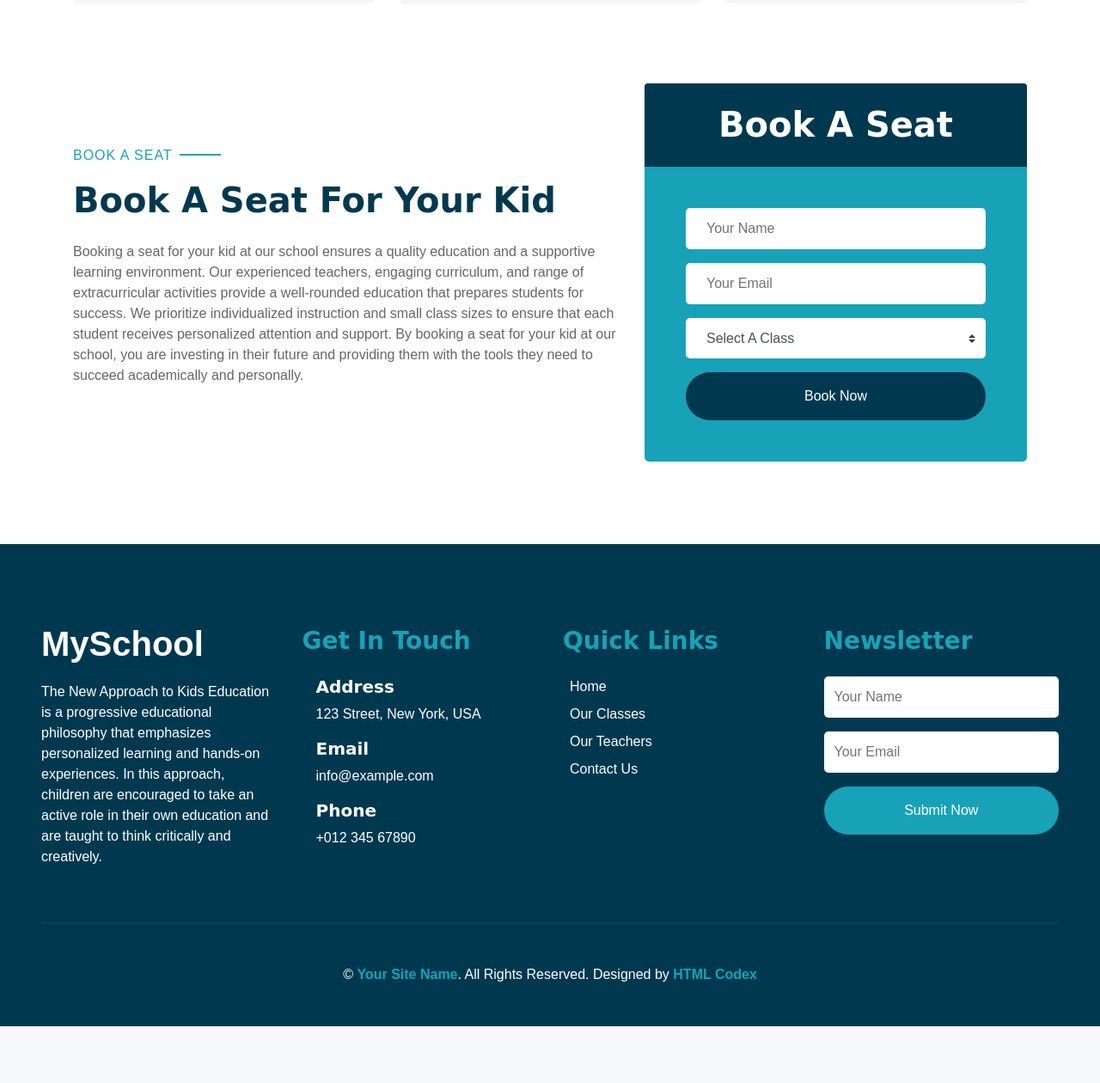
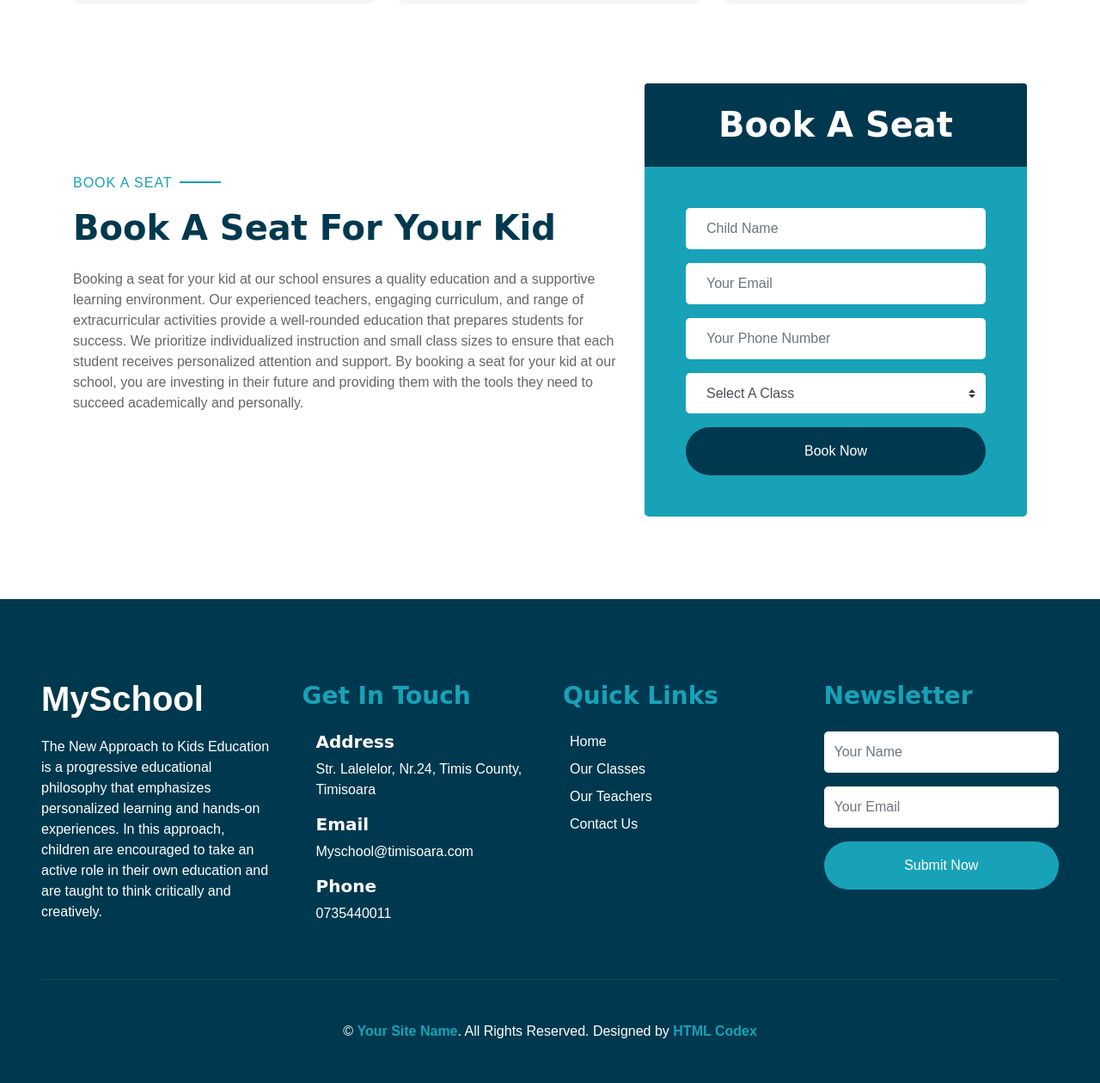
Before and after one commit to DobrinCipi/proiect_prezentare, a Django app: page /class.html in a window 1280 px wide. Shown: the part 1450-2710 px from the top of the page at 86% size. Before the commit the page ends 2644 px from the top, so only its background shows below. Run offline with Django 4.2, Linux system fonts and the light colour scheme; some libraries are stand-ins or nearby versions.

Commit message:
Making the registration form to work and editing templates

```diff
--- a/proiect/catalog_digital/templates/class.html
+++ b/proiect/catalog_digital/templates/class.html
@@ -182,18 +182,21 @@
                         </div>
                         <div class="card-body rounded-bottom bg-primary p-5">
                             <form>
-                                <div class="form-group">
-                                    <input type="text" class="form-control border-0 p-4" placeholder="Your Name" required="required" />
+                                <div action={% url 'class' %} method="POST" class="form-group">
+                                    <input type="text" name="class_name" class="form-control border-0 p-4" placeholder="Child Name" required="required" />
                                 </div>
                                 <div class="form-group">
-                                    <input type="email" class="form-control border-0 p-4" placeholder="Your Email" required="required" />
+                                    <input type="email" name="class_email"  class="form-control border-0 p-4" placeholder="Your Email" required="required" />
+                                </div>
+                                <div class="form-group">
+                                    <input type="number" name="class_phone"  class="form-control border-0 p-4" placeholder="Your Phone Number" required="required" />
                                 </div>
                                 <div class="form-group">
                                     <select class="custom-select border-0 px-4" style="height: 47px;">
                                         <option selected>Select A Class</option>
-                                        <option value="1">Class 1</option>
-                                        <option value="2">Class 1</option>
-                                        <option value="3">Class 1</option>
+                                        <option value="1">Drawing Class</option>
+                                        <option value="2">Language Learning</option>
+                                        <option value="3">Basic Science</option>
                                     </select>
                                 </div>
                                 <div>
@@ -227,21 +230,21 @@
                     <h4 class="fa fa-map-marker-alt text-primary"></h4>
                     <div class="pl-3">
                         <h5 class="text-white">Address</h5>
-                        <p>123 Street, New York, USA</p>
+                        <p>Str. Lalelelor, Nr.24, Timis County, Timisoara</p>
                     </div>
                 </div>
                 <div class="d-flex">
                     <h4 class="fa fa-envelope text-primary"></h4>
                     <div class="pl-3">
                         <h5 class="text-white">Email</h5>
-                        <p>info@example.com</p>
+                        <p>Myschool@timisoara.com</p>
                     </div>
                 </div>
                 <div class="d-flex">
                     <h4 class="fa fa-phone-alt text-primary"></h4>
                     <div class="pl-3">
                         <h5 class="text-white">Phone</h5>
-                        <p>+012 345 67890</p>
+                        <p>0735440011</p>
                     </div>
                 </div>
             </div>
--- a/proiect/catalog_digital/templates/contact.html
+++ b/proiect/catalog_digital/templates/contact.html
@@ -188,7 +188,7 @@
                     <h4 class="fa fa-envelope text-primary"></h4>
                     <div class="pl-3">
                         <h5 class="text-white">Email</h5>
-                        <p>myschool796@yahoo.com</p>
+                        <p>Myschool@timisoara.com</p>
                     </div>
                 </div>
                 <div class="d-flex">
--- a/proiect/catalog_digital/templates/gallery.html
+++ b/proiect/catalog_digital/templates/gallery.html
@@ -166,21 +166,21 @@
                     <h4 class="fa fa-map-marker-alt text-primary"></h4>
                     <div class="pl-3">
                         <h5 class="text-white">Address</h5>
-                        <p>123 Street, New York, USA</p>
+                        <p>Str. Lalelelor, Nr.24, Timis County, Timisoara</p>
                     </div>
                 </div>
                 <div class="d-flex">
                     <h4 class="fa fa-envelope text-primary"></h4>
                     <div class="pl-3">
                         <h5 class="text-white">Email</h5>
-                        <p>info@example.com</p>
+                        <p>Myschool@timisoara.com</p>
                     </div>
                 </div>
                 <div class="d-flex">
                     <h4 class="fa fa-phone-alt text-primary"></h4>
                     <div class="pl-3">
                         <h5 class="text-white">Phone</h5>
-                        <p>+012 345 67890</p>
+                        <p>0735440011</p>
                     </div>
                 </div>
             </div>
--- a/proiect/catalog_digital/templates/index.html
+++ b/proiect/catalog_digital/templates/index.html
@@ -327,7 +327,7 @@
                     <h4 class="fa fa-envelope text-primary"></h4>
                     <div class="pl-3">
                         <h5 class="text-white">Email</h5>
-                        <p>myschool796@yahoo.com</p>
+                        <p>Myschool@timisoara.com</p>
                     </div>
                 </div>
                 <div class="d-flex">
--- a/proiect/catalog_digital/templates/team.html
+++ b/proiect/catalog_digital/templates/team.html
@@ -234,21 +234,21 @@
                     <h4 class="fa fa-map-marker-alt text-primary"></h4>
                     <div class="pl-3">
                         <h5 class="text-white">Address</h5>
-                        <p>123 Street, New York, USA</p>
+                        <p>Str. Lalelelor, Nr.24, Timis County, Timisoara</p>
                     </div>
                 </div>
                 <div class="d-flex">
                     <h4 class="fa fa-envelope text-primary"></h4>
                     <div class="pl-3">
                         <h5 class="text-white">Email</h5>
-                        <p>info@example.com</p>
+                        <p>Myschool@timisoara.com</p>
                     </div>
                 </div>
                 <div class="d-flex">
                     <h4 class="fa fa-phone-alt text-primary"></h4>
                     <div class="pl-3">
                         <h5 class="text-white">Phone</h5>
-                        <p>+012 345 67890</p>
+                        <p>0735440011</p>
                     </div>
                 </div>
             </div>
--- a/proiect/catalog_digital/views.py
+++ b/proiect/catalog_digital/views.py
@@ -1,6 +1,7 @@
 from django.shortcuts import render
 from django.http import HttpResponse
 from django.core.mail import send_mail
+from .models import Elevi
 
 
 # Create your views here.
@@ -36,7 +37,24 @@ def index(request):
     return render(request, "index.html", {})
 
 def classs(request):
-    return render(request, "class.html", {})
+    if request.method == "POST":
+        name_elev = request.POST['class_name']
+        adresa_mail_elev = request.POST['class_email']
+        phone_number = request.POST['class_phone']
+        message_form = request.POST['message_form']
+
+        # send an email
+
+        send_mail(
+            name_elev,
+            adresa_mail_elev,
+            ['schoolmy640@gmail.com'],
+        )
+
+        return render(request, "class.html", {'name_form': name_elev})
+    else:
+        return render(request, "class.html", {})
+
 
 def team(request):
     return render(request, "team.html", {})
```
